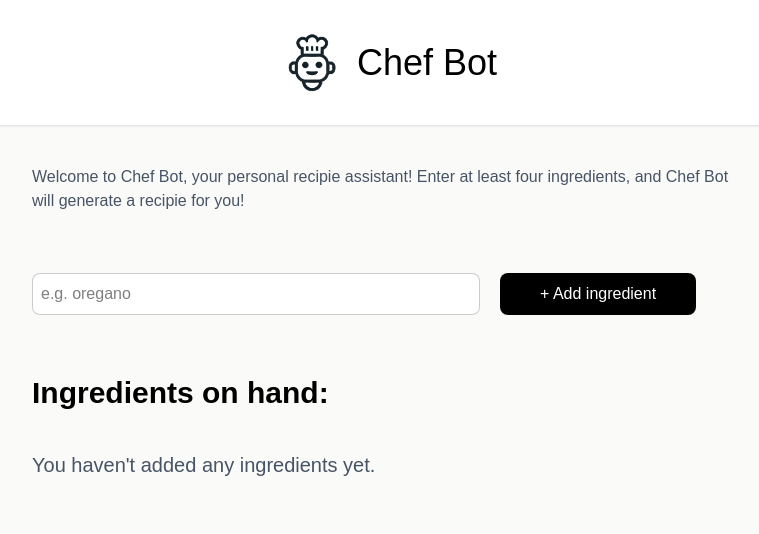
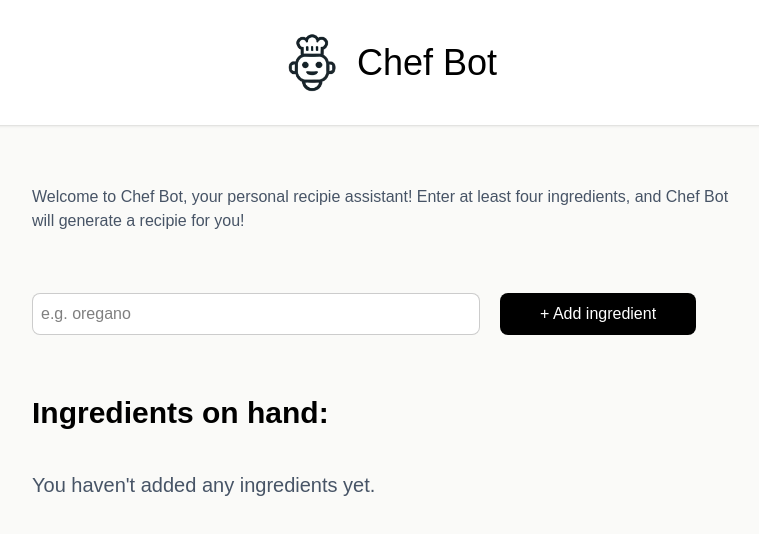
Before and after one commit to Syntrice/chef-bot, a React (Vite) app: page / in a window 1280 px wide. Shown: the top 534 px of the page, without its empty margins (248-1007 px from the left). Built offline with nearby package versions, Linux system fonts and the light colour scheme.

Commit message:
feat: Add description text and improve layout

```diff
--- a/src/components/main/Main.jsx
+++ b/src/components/main/Main.jsx
@@ -46,7 +46,7 @@ export default () => {
 
     return (
         <main className="mx-auto max-w-3xl px-6">
-            <section id="infoSection" className="pt-10">
+            <section id="infoSection" className="pt-15">
                 <p className="text-faded">Welcome to Chef Bot, your personal recipie assistant! Enter at least four ingredients, and Chef Bot will generate a recipie for you!</p>
             </section>
 
```
